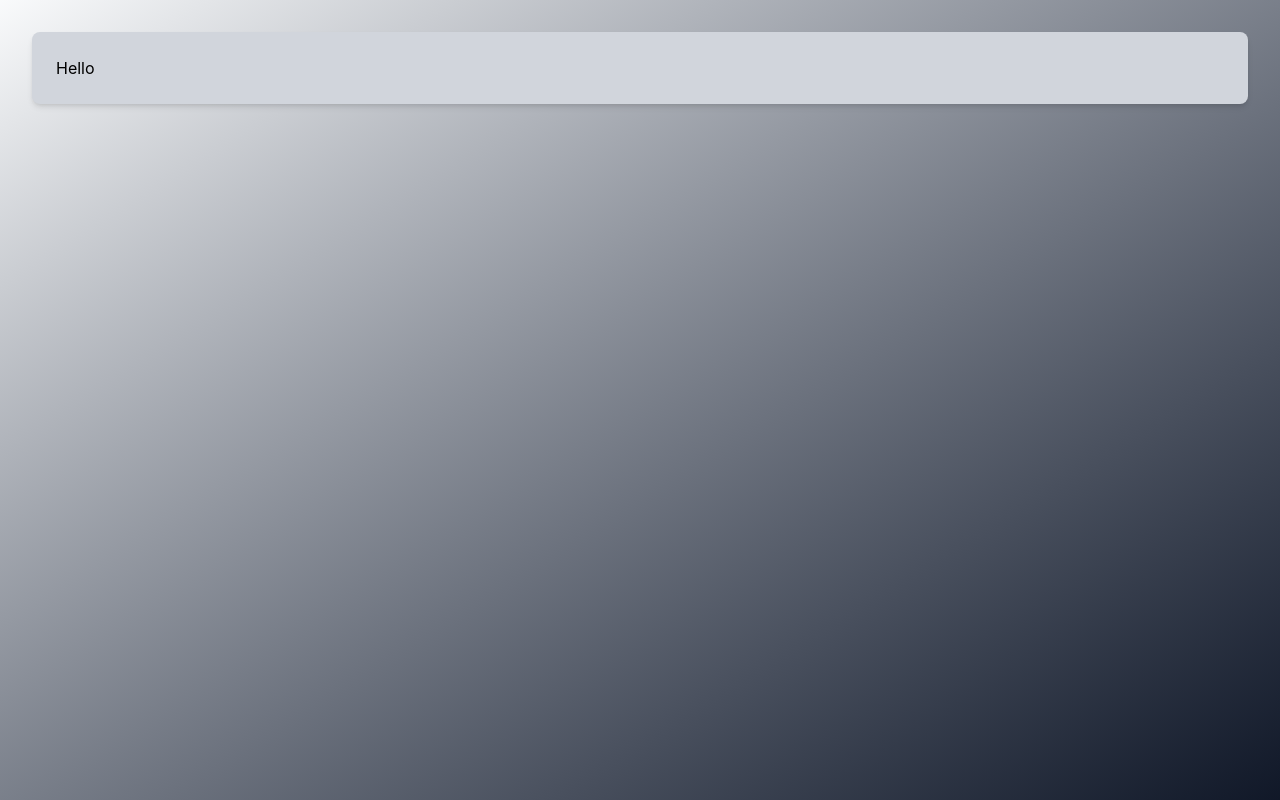
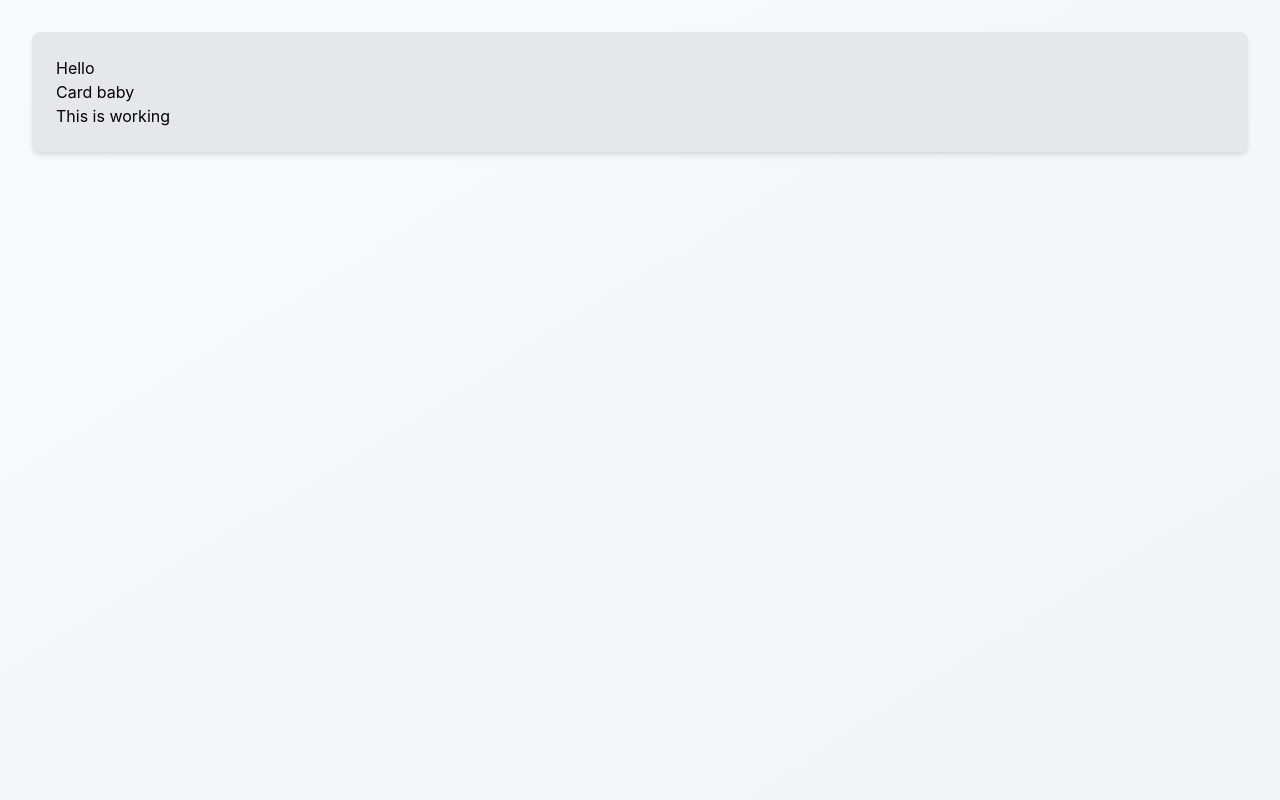
Before and after one commit to bobbyDeepak1415/project_12, a React (Vite) app: page / in a window 1280 px wide. Built offline with nearby package versions, Linux system fonts and the light colour scheme.

Commit message:
setup done

```diff
--- a/src/App.jsx
+++ b/src/App.jsx
@@ -2,8 +2,12 @@ import Card from "./components/card/Card";
 
 function App() {
   return (
-    <div className="p-8 min-h-screen bg-linear-to-br from-gray-50 to-gray-900">
-      <Card>Hello</Card>
+    <div className="p-8 min-h-screen bg-linear-to-br from-gray-50 to-gray-100">
+      <Card>
+        Hello
+        <h2>Card baby</h2>
+        <p>This is working</p>
+      </Card>
     </div>
   );
 }
--- a/src/components/card/Card.jsx
+++ b/src/components/card/Card.jsx
@@ -15,7 +15,7 @@ const Card = ({
   };
 
   const variants = {
-    default: "bg-gray-300 border-gray-800",
+    default: "bg-gray-200 border-gray-800",
     primary: "bg-blue-200 border-blue-800",
     success: "bg-green-200 border-green-800",
     dark: "bg-gray-800 text-white border-gray-300",
--- a/vite.config.js
+++ b/vite.config.js
@@ -3,7 +3,6 @@ import react from '@vitejs/plugin-react'
 import tailwindcss from '@tailwindcss/vite'
 
 
-// https://vite.dev/config/
 export default defineConfig({
   plugins: [react(),tailwindcss(),],
 })
```
Also changed, not shown: 1 other file (tests, documents, lock files or other folders).
